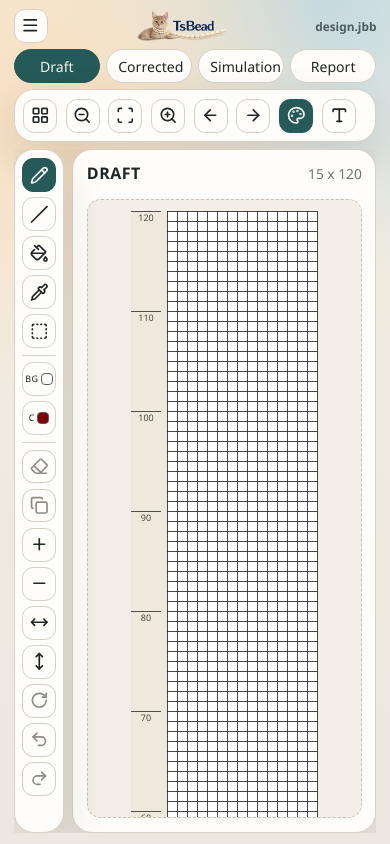
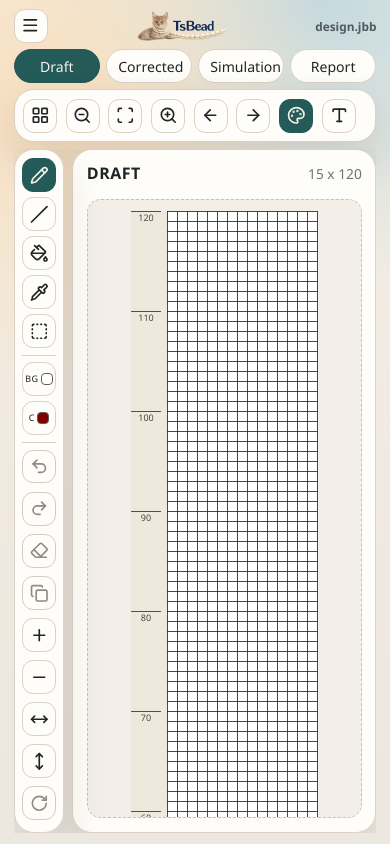
Before and after one commit to cyrilcombe/tsbead, a React (Vite) app: page / in a window 390 px wide. Built offline with nearby package versions, Linux system fonts and the light colour scheme.

Commit message:
fix(responsive): scrollable mobile edit rail and undo/redo ordering

```diff
--- a/src/styles/responsive.css
+++ b/src/styles/responsive.css
@@ -136,6 +136,7 @@
 
   .workspace {
     grid-template-columns: auto minmax(0, 1fr);
+    grid-template-rows: minmax(0, 1fr);
     height: 100%;
     min-height: 0;
     overflow: hidden;
@@ -147,6 +148,7 @@
     flex-direction: column;
     gap: 0.34rem;
     align-self: stretch;
+    height: 100%;
     min-height: 0;
     overflow: visible;
     padding: 0.52rem 0.46rem;
@@ -154,6 +156,21 @@
     z-index: 12;
   }
 
+  .mobile-edit-group-scroll {
+    flex: 1 1 auto;
+    min-height: 0;
+    overflow-y: auto;
+    overflow-x: hidden;
+    scrollbar-width: none;
+    -ms-overflow-style: none;
+    -webkit-overflow-scrolling: touch;
+  }
+
+  .mobile-edit-group-scroll::-webkit-scrollbar {
+    width: 0;
+    height: 0;
+  }
+
   .preview-with-scrollbar {
     min-width: 0;
   }
--- a/src/ui/components/MobileEditRail.tsx
+++ b/src/ui/components/MobileEditRail.tsx
@@ -155,7 +155,13 @@ export function MobileEditRail({
 
       <span className="mobile-edit-separator" aria-hidden="true" />
 
-      <div className="mobile-edit-group">
+      <div className="mobile-edit-group mobile-edit-group-scroll">
+        <button className="action icon-action" onClick={onUndo} disabled={!canUndo} title={shortcuts.undo} aria-label="Undo">
+          <Undo2 className="tool-icon" aria-hidden="true" />
+        </button>
+        <button className="action icon-action" onClick={onRedo} disabled={!canRedo} title={shortcuts.redo} aria-label="Redo">
+          <Redo2 className="tool-icon" aria-hidden="true" />
+        </button>
         <button className="action icon-action" onClick={onDeleteSelection} disabled={!selectionExists} title={shortcuts.deleteSelection} aria-label="Delete selection">
           <Eraser className="tool-icon" aria-hidden="true" />
         </button>
@@ -177,12 +183,6 @@ export function MobileEditRail({
         <button className="action icon-action" onClick={onRotateClockwise} disabled={!canRotate} title="Rotate 90" aria-label="Rotate 90">
           <RotateCw className="tool-icon" aria-hidden="true" />
         </button>
-        <button className="action icon-action" onClick={onUndo} disabled={!canUndo} title={shortcuts.undo} aria-label="Undo">
-          <Undo2 className="tool-icon" aria-hidden="true" />
-        </button>
-        <button className="action icon-action" onClick={onRedo} disabled={!canRedo} title={shortcuts.redo} aria-label="Redo">
-          <Redo2 className="tool-icon" aria-hidden="true" />
-        </button>
       </div>
     </aside>
   )
```
